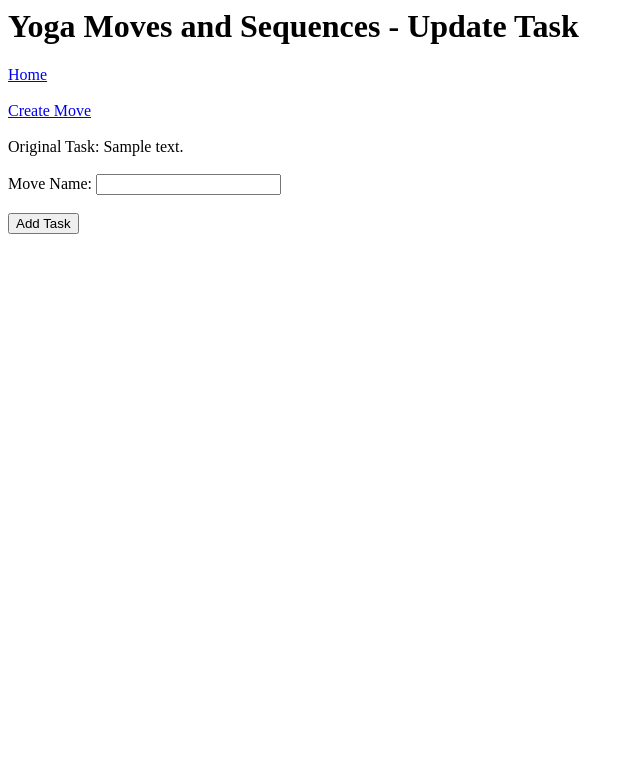
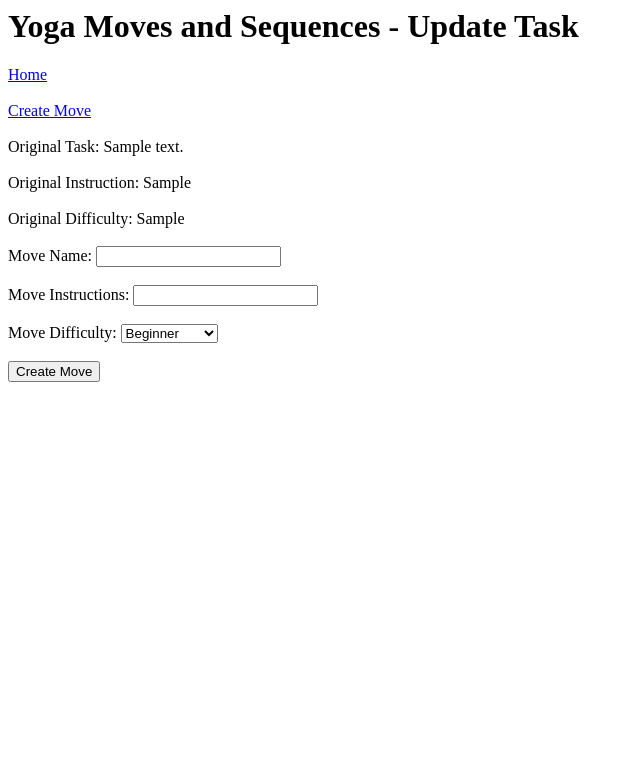
Before and after one commit to aguamonkey/QA-Devops-Project-One-Yoga, a Flask app: page /update/1 in a window 1280 px wide. Shown: the top 783 px of the page, without its empty margins (0-640 px from the left). Run offline with Flask 2, Linux system fonts and the light colour scheme; tables that the repository leaves empty hold one stand-in row (values such as "Sample post").

Commit message:
Yoga Moves edit and update completed

```diff
--- a/application/forms.py
+++ b/application/forms.py
@@ -6,4 +6,4 @@ class TaskForm(FlaskForm):
     description = StringField("Move Name:", validators=[DataRequired()])
     instruction = StringField("Move Instructions:", validators=[DataRequired()])
     difficulty = SelectField("Move Difficulty:", choices=["Beginner", "Intermediate", "Advanced"])
-    submit = SubmitField('Add Task')
+    submit = SubmitField('Create Move')
--- a/application/routes.py
+++ b/application/routes.py
@@ -45,6 +45,7 @@ def update(id):
     if request.method == "POST":
         task.description = form.description.data
         task.instruction = form.instruction.data
+        task.difficulty = form.difficulty.data
         db.session.commit()
         return redirect(url_for("home"))
     return render_template("update.html", form=form, title="Update Task", task=task)
--- a/application/templates/update.html
+++ b/application/templates/update.html
@@ -1,11 +1,15 @@
 {% extends 'layout.html' %}
 {% block body %}
 <br><br>
-Original Task: {{ task.description }}
+Original Task: {{ task.description }} <br><br>
+Original Instruction: {{ task.instruction }}<br><br>
+Original Difficulty: {{ task.difficulty }}
 <br><br>
 <form action='' method='POST'>
     {{ form.hidden_tag() }}
     {{ form.description.label }} {{ form.description }} <br><br>
+    {{ form.instruction.label }} {{ form.instruction }} <br><br>
+    {{ form.difficulty.label }} {{ form.difficulty }} <br><br>
     {{ form.submit }}
 </form>
 {% endblock body %}
```
Also changed, not shown: application/templates/index.html (+8 -7 lines).
